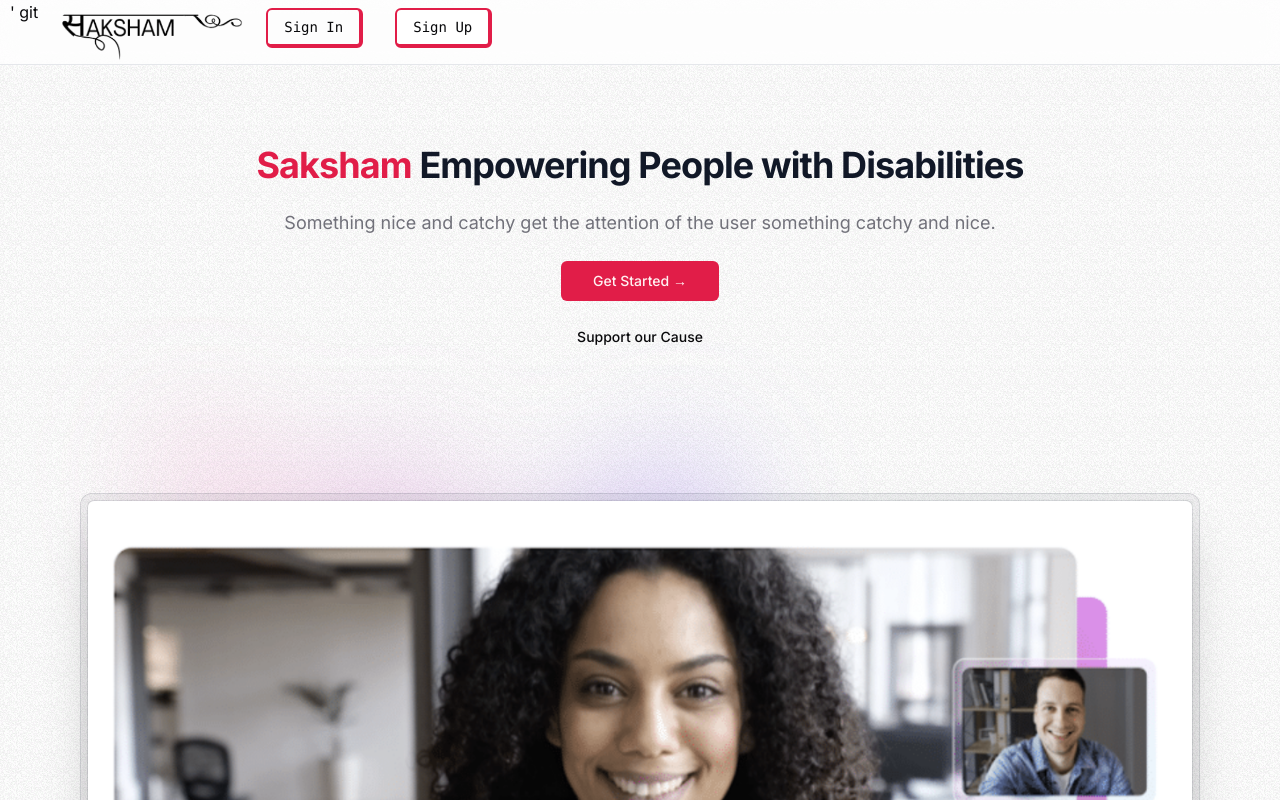
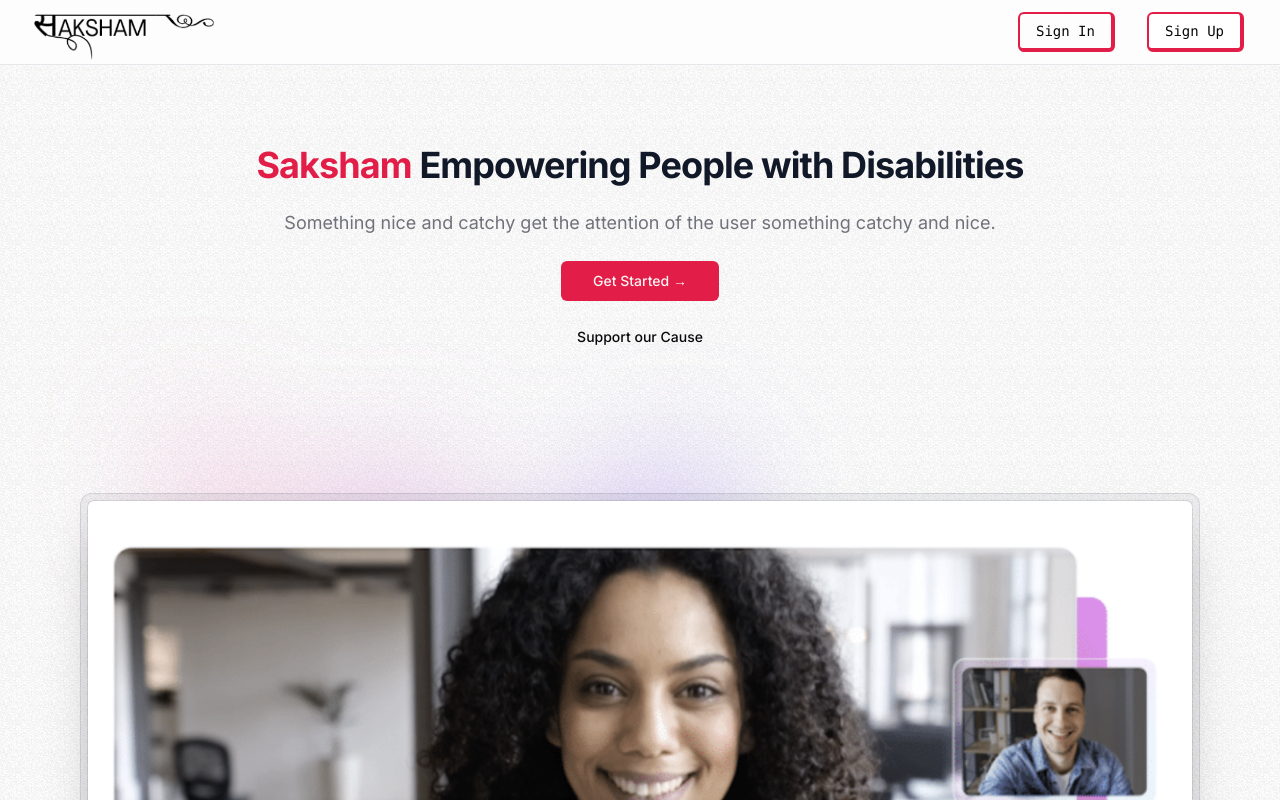
Before and after one commit to Chaitanyarai899/Saksham-Web, a Next.js app: page / in a window 1280 px wide. Shown: the top 800 px of the page. Built offline with nearby package versions, Linux system fonts and the light colour scheme; no server answers.

Commit message:
fixed nav

```diff
--- a/src/components/Navbar.tsx
+++ b/src/components/Navbar.tsx
@@ -25,8 +25,8 @@ const Navbar = () => {
       <div className="vmd:hidden fixed left-2 top-3" >
           <DropdownMenu>
             <DropdownMenuTrigger><svg xmlns="http://www.w3.org/2000/svg" x="0px" y="0px" width="30" height="30" viewBox="0 0 24 24">
-<path d="M5,7h2h12c1.1,0,2-0.9,2-2s-0.9-2-2-2H7H5C3.9,3,3,3.9,3,5S3.9,7,5,7z"></path><path d="M19,10h-3H5c-1.1,0-2,0.9-2,2s0.9,2,2,2h11h3c1.1,0,2-0.9,2-2S20.1,10,19,10z"></path><path d="M19,17h-6H5c-1.1,0-2,0.9-2,2s0.9,2,2,2h8h6c1.1,0,2-0.9,2-2S20.1,17,19,17z"></path>
-</svg></DropdownMenuTrigger>
+            <path d="M5,7h2h12c1.1,0,2-0.9,2-2s-0.9-2-2-2H7H5C3.9,3,3,3.9,3,5S3.9,7,5,7z"></path><path d="M19,10h-3H5c-1.1,0-2,0.9-2,2s0.9,2,2,2h11h3c1.1,0,2-0.9,2-2S20.1,10,19,10z"></path><path d="M19,17h-6H5c-1.1,0-2,0.9-2,2s0.9,2,2,2h8h6c1.1,0,2-0.9,2-2S20.1,17,19,17z"></path>
+            </svg></DropdownMenuTrigger>
             <DropdownMenuContent>
               <DropdownMenuLabel>Hello There !</DropdownMenuLabel>
               <DropdownMenuSeparator />
@@ -36,13 +36,10 @@ const Navbar = () => {
               <DropdownMenuItem>main</DropdownMenuItem>
             </DropdownMenuContent>
           </DropdownMenu>
-          '
         </div>
-        '
-git
-        <div className="flex h-16 items-center justify-between pb-2">
 
-          <Link href="/" className="flex z-40 ">
+        <div className="flex items-center justify-between h-16  pb-2">
+          <Link href="/" className="flex z-40">
             <Image
               src="/sakshamlogo1.png"
               alt="Preview of video call feature"
@@ -52,7 +49,7 @@ git
               className="rounded-md items-center "
             />
           </Link>
-          <div className="space-x-4" id="auth-box">
+          <div className="space-x-4 top-1 mr-2 fixed right-5" id="auth-box">
             {!userId && (
               <>
                 <Link href="/sign-in" className="font-mono">
@@ -73,14 +70,14 @@ git
                 </Link>
               </>
             )}
-            <div className="flex flex-row ">
+            <div className="flex-row">
               {userId && (
-                <div className="pt-1 md:hidden pl-[17vw] xlg:pl-[13vw] xmd:pl-[7vw]">
+                <div className="pt-1 pr-[23vw]">
                   <MainNav />
                 </div>
               )}
 
-              <div className=" top-3 mr-2  fixed right-5">
+              <div className=" top-3 mr-2 fixed right-5">
                 <UserButton afterSignOutUrl="/" />
               </div>
             </div>
```
Also changed, not shown: 2 other files (tests, documents, lock files or other folders).
